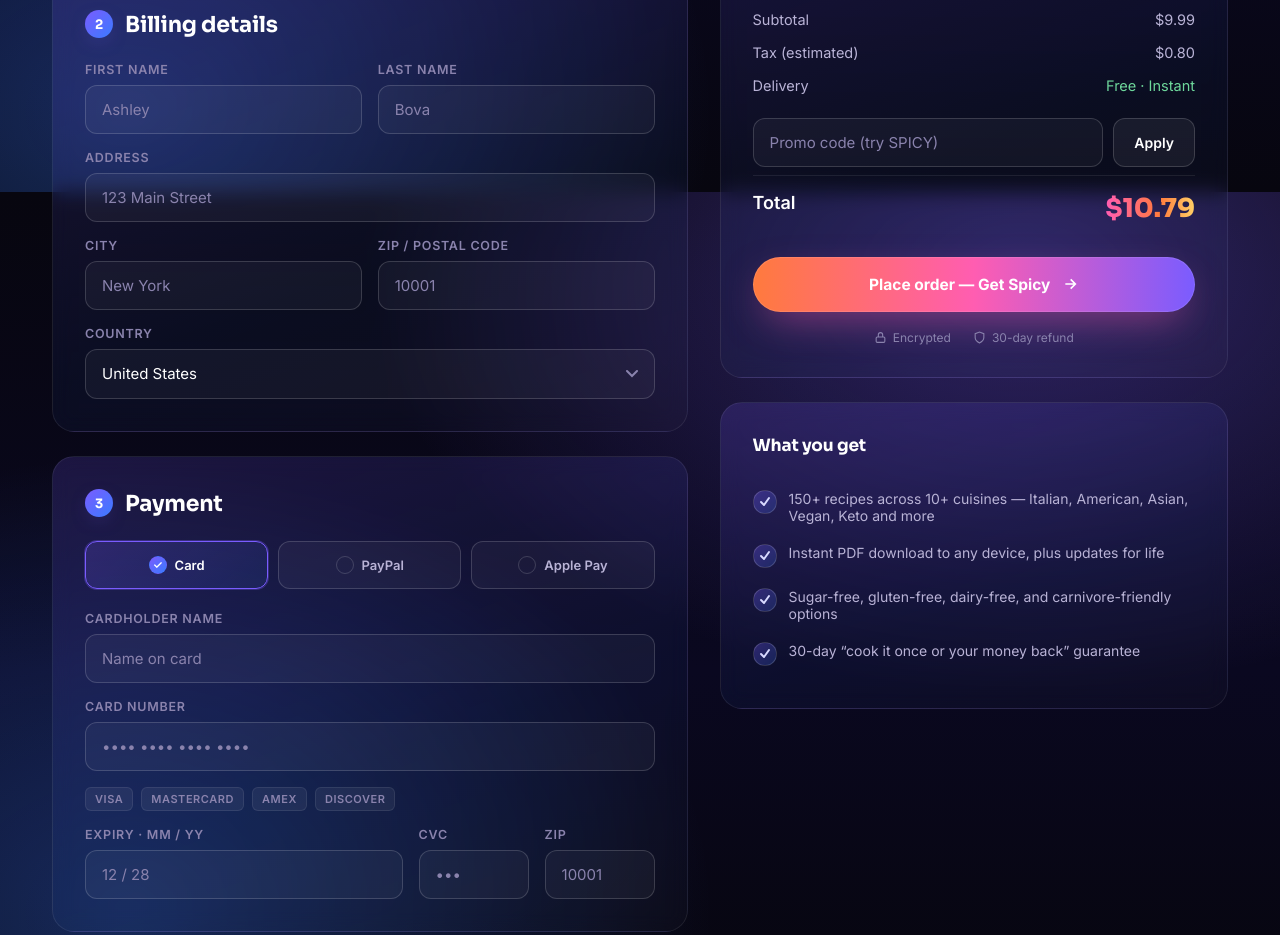
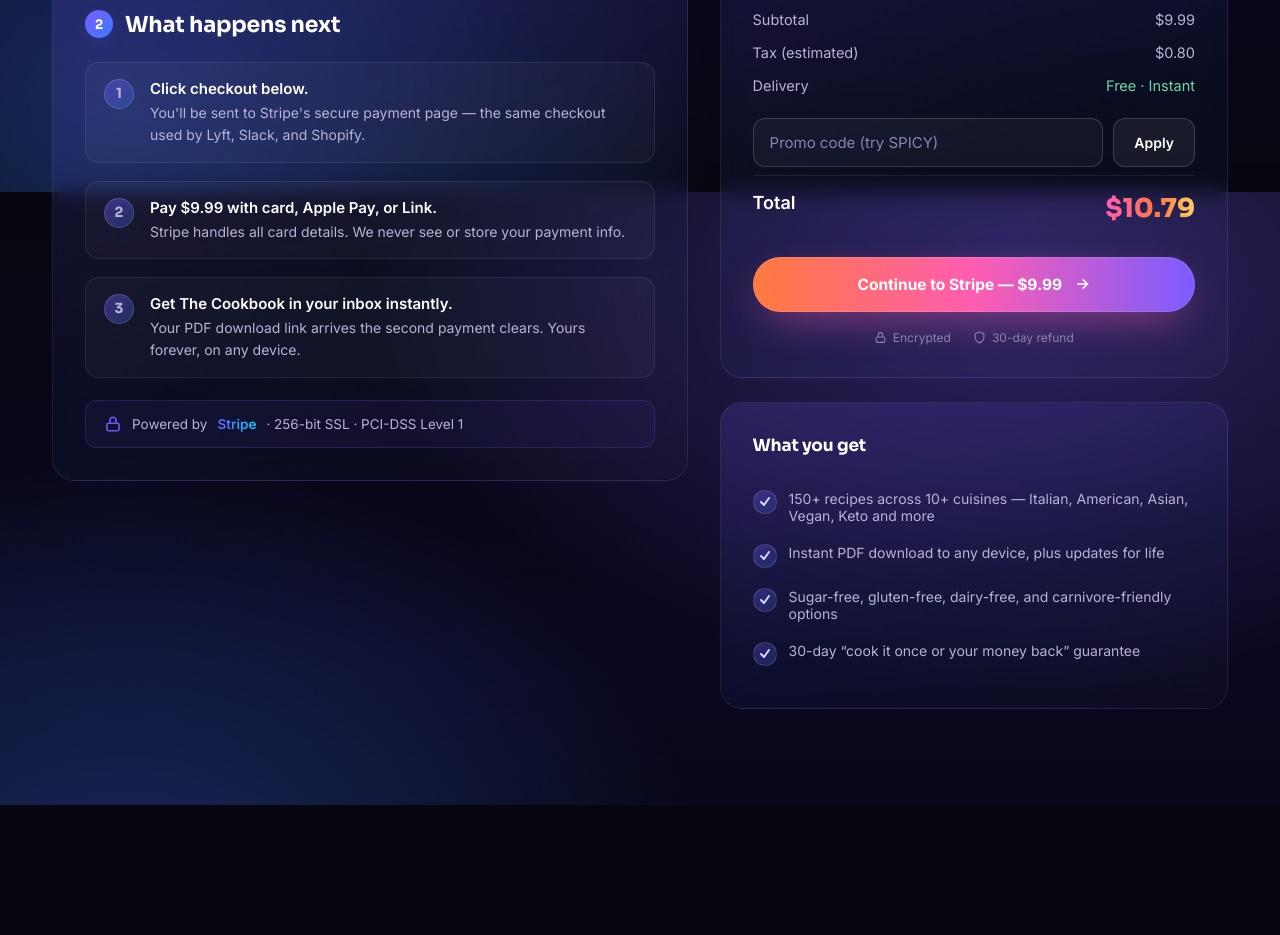
Before and after one commit to velosify/curvycooking, a plain HTML site: page order.html in a window 1280 px wide. Shown: the part 608-1543 px from the top of the page. After the commit the page ends 1413 px from the top, so only its background shows below. Drawn offline with Linux system fonts and the light colour scheme; a web font is replaced by a local one.

Commit message:
Wire order page to Stripe Payment Link (paste URL to activate)

```diff
--- a/order.html
+++ b/order.html
@@ -431,6 +431,70 @@
     background-position: center;
   }
 
+  /* ---------- HOW IT WORKS LIST ---------- */
+  .how-list {
+    list-style: none;
+    padding: 0;
+    margin: 0;
+    display: flex;
+    flex-direction: column;
+    gap: 18px;
+  }
+  .how-list li {
+    display: flex;
+    gap: 16px;
+    align-items: flex-start;
+    padding: 16px 18px;
+    background: rgba(255,255,255,0.03);
+    border: 1px solid var(--line);
+    border-radius: 14px;
+  }
+  .how-num {
+    flex-shrink: 0;
+    width: 30px; height: 30px;
+    border-radius: 50%;
+    background: linear-gradient(135deg, rgba(122,92,255,0.4), rgba(58,123,255,0.25));
+    border: 1px solid var(--line-strong);
+    display: grid;
+    place-items: center;
+    font-family: 'Sora', sans-serif;
+    font-weight: 700;
+    font-size: 13px;
+    color: #fff;
+  }
+  .how-list li > div { display: flex; flex-direction: column; gap: 4px; }
+  .how-list strong {
+    color: #fff;
+    font-weight: 600;
+    font-size: 15px;
+  }
+  .how-list span {
+    color: var(--ink-dim);
+    font-size: 14px;
+    line-height: 1.55;
+  }
+  .stripe-trust {
+    display: flex;
+    align-items: center;
+    gap: 10px;
+    margin-top: 22px;
+    padding: 14px 18px;
+    background: rgba(122,92,255,0.06);
+    border: 1px solid rgba(122,92,255,0.2);
+    border-radius: 12px;
+    color: var(--ink-dim);
+    font-size: 13.5px;
+  }
+  .stripe-trust strong {
+    color: #fff;
+    font-weight: 600;
+    background: linear-gradient(90deg, #635bff, #00d4ff);
+    -webkit-background-clip: text;
+    background-clip: text;
+    color: transparent;
+  }
+  .stripe-trust svg { color: #635bff; flex-shrink: 0; }
+
   /* ---------- SUCCESS STATE ---------- */
   .success-overlay {
     position: fixed;
@@ -599,86 +663,35 @@
         </div>
       </div>
 
-      <!-- Step 2: Billing -->
+      <!-- Step 2: What happens next -->
       <div class="card">
-        <h2><span class="step-num">2</span>Billing details</h2>
-        <div class="field-grid">
-          <div class="field">
-            <label for="firstName">First name</label>
-            <input class="input" type="text" id="firstName" placeholder="Ashley" required>
-          </div>
-          <div class="field">
-            <label for="lastName">Last name</label>
-            <input class="input" type="text" id="lastName" placeholder="Bova" required>
-          </div>
-          <div class="field full">
-            <label for="address">Address</label>
-            <input class="input" type="text" id="address" placeholder="123 Main Street" required>
-          </div>
-          <div class="field">
-            <label for="city">City</label>
-            <input class="input" type="text" id="city" placeholder="New York" required>
-          </div>
-          <div class="field">
-            <label for="zip">ZIP / Postal code</label>
-            <input class="input" type="text" id="zip" placeholder="10001" required>
-          </div>
-          <div class="field full">
-            <label for="country">Country</label>
-            <select class="input" id="country" required>
-              <option value="US">United States</option>
-              <option>Canada</option>
-              <option>United Kingdom</option>
-              <option>Australia</option>
-              <option>Italy</option>
-              <option>Other</option>
-            </select>
-          </div>
-        </div>
-      </div>
-
-      <!-- Step 3: Payment -->
-      <div class="card">
-        <h2><span class="step-num">3</span>Payment</h2>
-
-        <div class="pay-tabs" id="payTabs">
-          <button type="button" class="pay-tab active" data-method="card">
-            <span class="check"></span> Card
-          </button>
-          <button type="button" class="pay-tab" data-method="paypal">
-            <span class="check"></span> PayPal
-          </button>
-          <button type="button" class="pay-tab" data-method="apple">
-            <span class="check"></span> Apple Pay
-          </button>
-        </div>
-
-        <div class="field-grid">
-          <div class="field full">
-            <label for="cardName">Cardholder name</label>
-            <input class="input" type="text" id="cardName" placeholder="Name on card" autocomplete="off">
-          </div>
-          <div class="field full">
-            <label for="cardNumber">Card number</label>
-            <input class="input" type="text" id="cardNumber" placeholder="•••• •••• •••• ••••" maxlength="19" inputmode="numeric" autocomplete="off">
-            <div class="card-icon-row">
-              <span>VISA</span><span>MASTERCARD</span><span>AMEX</span><span>DISCOVER</span>
+        <h2><span class="step-num">2</span>What happens next</h2>
+        <ol class="how-list">
+          <li>
+            <span class="how-num">1</span>
+            <div>
+              <strong>Click checkout below.</strong>
+              <span>You'll be sent to Stripe's secure payment page — the same checkout used by Lyft, Slack, and Shopify.</span>
             </div>
-          </div>
-        </div>
-        <div class="card-row" style="margin-top: 16px;">
-          <div class="field">
-            <label for="cardExp">Expiry · MM / YY</label>
-            <input class="input" type="text" id="cardExp" placeholder="12 / 28" maxlength="7" autocomplete="off">
-          </div>
-          <div class="field">
-            <label for="cardCvc">CVC</label>
-            <input class="input" type="text" id="cardCvc" placeholder="•••" maxlength="4" inputmode="numeric" autocomplete="off">
-          </div>
-          <div class="field">
-            <label for="cardZip">Zip</label>
-            <input class="input" type="text" id="cardZip" placeholder="10001" maxlength="10" autocomplete="off">
-          </div>
+          </li>
+          <li>
+            <span class="how-num">2</span>
+            <div>
+              <strong>Pay $9.99 with card, Apple Pay, or Link.</strong>
+              <span>Stripe handles all card details. We never see or store your payment info.</span>
+            </div>
+          </li>
+          <li>
+            <span class="how-num">3</span>
+            <div>
+              <strong>Get The Cookbook in your inbox instantly.</strong>
+              <span>Your PDF download link arrives the second payment clears. Yours forever, on any device.</span>
+            </div>
+          </li>
+        </ol>
+        <div class="stripe-trust">
+          <svg width="18" height="18" viewBox="0 0 24 24" fill="none" stroke="currentColor" stroke-width="2.2"><rect x="4" y="11" width="16" height="10" rx="2"/><path d="M8 11V7a4 4 0 018 0v4"/></svg>
+          Powered by <strong>Stripe</strong> · 256-bit SSL · PCI-DSS Level 1
         </div>
       </div>
     </div>
@@ -725,7 +738,7 @@
         </div>
 
         <button class="btn-place" type="submit">
-          Place order — Get Spicy
+          Continue to Stripe — $9.99
           <svg width="16" height="16" viewBox="0 0 24 24" fill="none" stroke="currentColor" stroke-width="2.5"><path d="M5 12h14M13 5l7 7-7 7"/></svg>
         </button>
 
@@ -846,16 +859,29 @@
     e.target.value = v;
   });
 
-  // Submit -> success
+  // ============================================================
+  // STRIPE PAYMENT LINK — paste your URL from Stripe Dashboard here.
+  // Get it at: https://dashboard.stripe.com → Products → The Cookbook
+  // → Create payment link → copy URL
+  // ============================================================
+  const STRIPE_PAYMENT_LINK = "https://buy.stripe.com/REPLACE_WITH_YOUR_PAYMENT_LINK";
+
+  // Submit -> redirect to Stripe Checkout
   document.getElementById('orderForm').addEventListener('submit', (e) => {
     e.preventDefault();
-    const email = document.getElementById('email').value || 'you@example.com';
-    document.getElementById('orderEmail').textContent = email;
-    document.getElementById('orderNum').textContent = 'SPICY-' + Math.random().toString(36).slice(2,7).toUpperCase();
-    document.getElementById('orderTotal').textContent = grandEl.textContent;
-    const overlay = document.getElementById('successOverlay');
-    overlay.classList.add('show');
-    document.body.style.overflow = 'hidden';
+    const email = (document.getElementById('email').value || '').trim();
+
+    if (STRIPE_PAYMENT_LINK.includes('REPLACE_WITH_YOUR_PAYMENT_LINK')) {
+      alert("Stripe Payment Link not configured yet.\n\nPaste your URL from Stripe Dashboard into STRIPE_PAYMENT_LINK at the bottom of order.html.");
+      return;
+    }
+
+    // Stripe accepts ?prefilled_email=... and ?prefilled_promo_code=... on Payment Links
+    const url = new URL(STRIPE_PAYMENT_LINK);
+    if (email) url.searchParams.set('prefilled_email', email);
+    const promo = (document.getElementById('promo').value || '').trim();
+    if (promo) url.searchParams.set('prefilled_promo_code', promo);
+    window.location.href = url.toString();
   });
 
   recalc();
```
